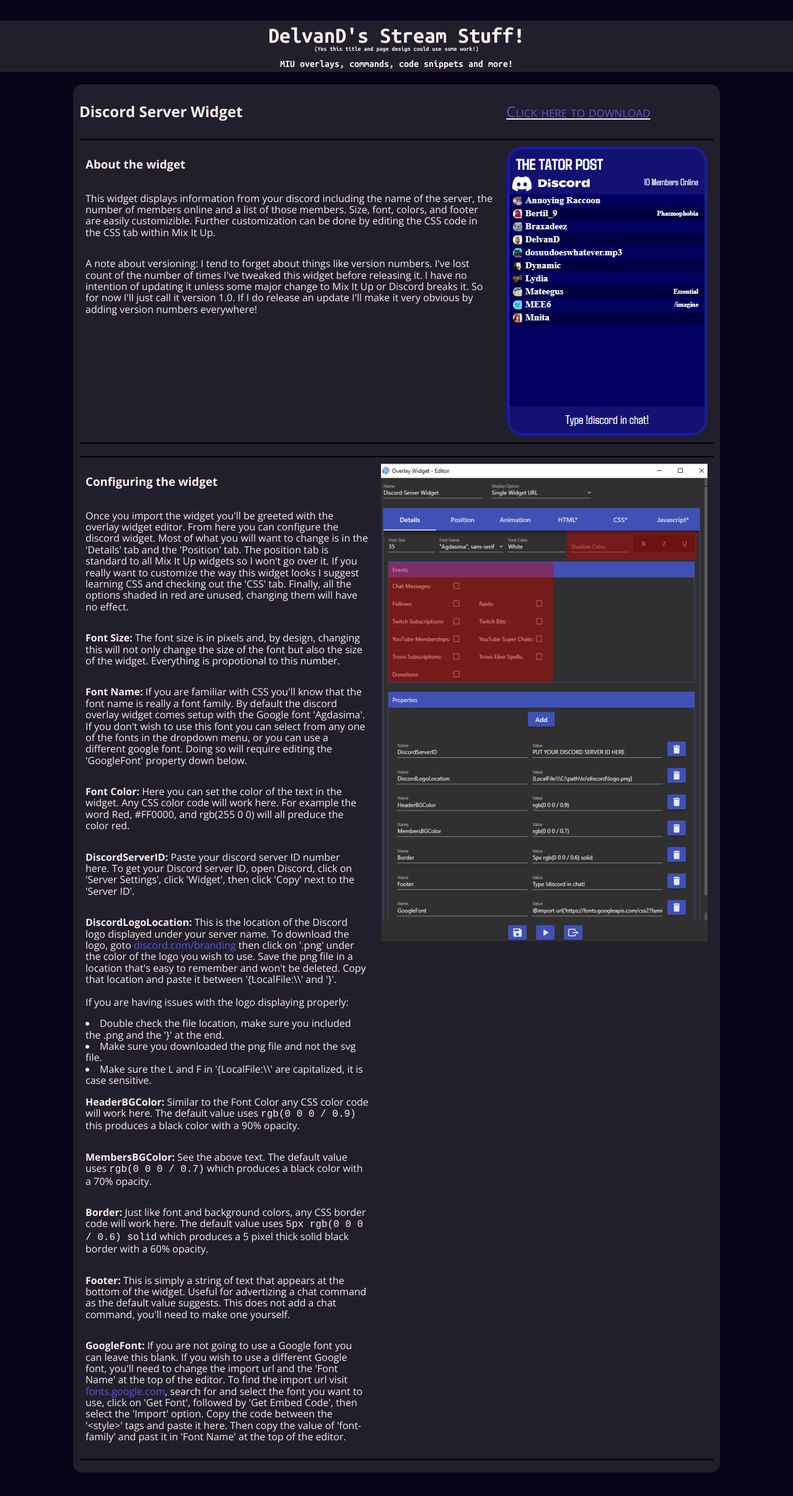
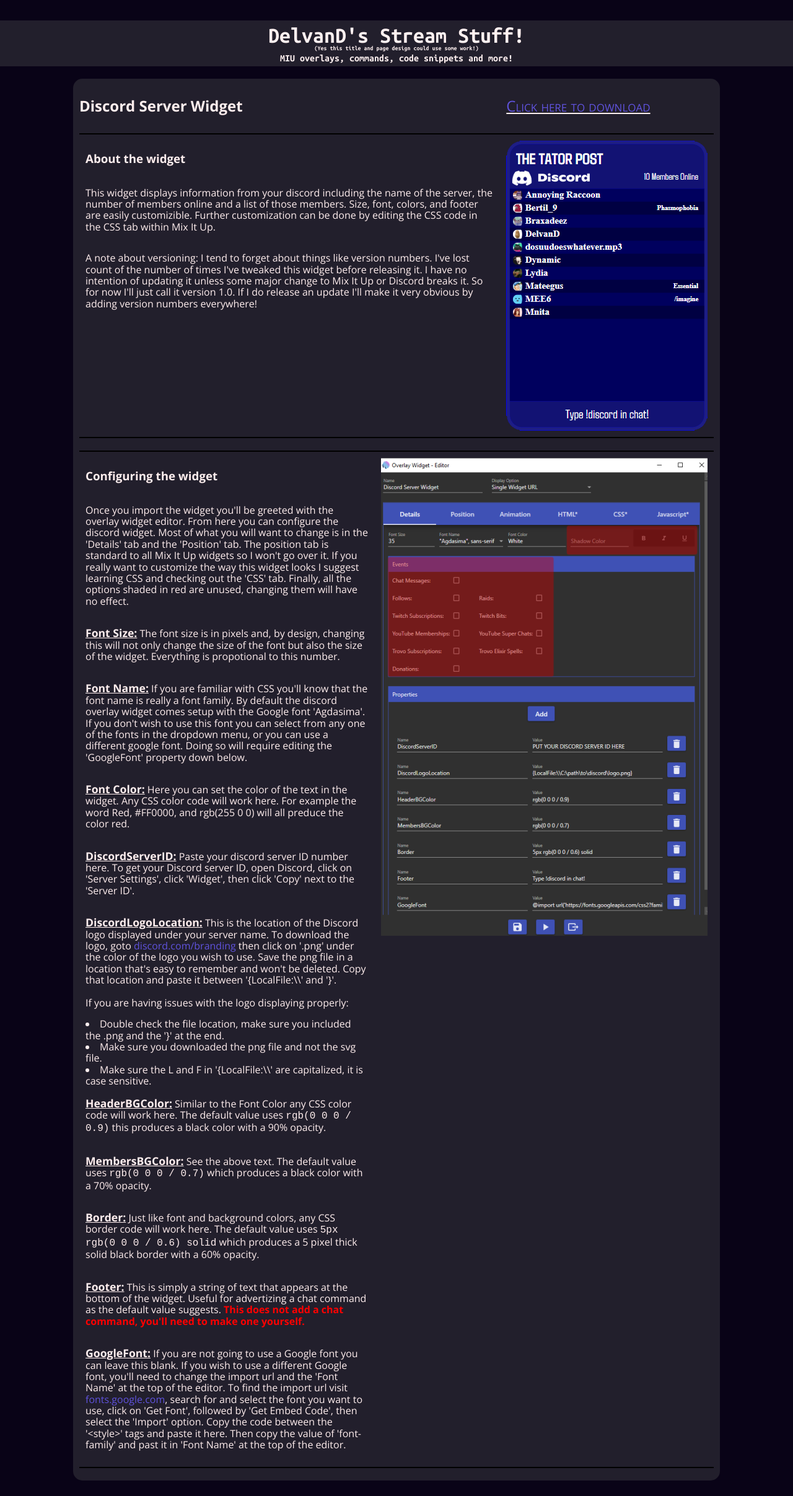
Before and after one commit to TheDelvanD/thedelvand.github.io, a plain HTML site: page discord-widget.html in a window 1280 px wide. Shown: the whole page at 62% size. Drawn offline with nearby package versions, Linux system fonts and the light colour scheme.

Commit message:
removed inline css

```diff
--- a/css/style.css
+++ b/css/style.css
@@ -10,6 +10,8 @@
 }
 
 .pageHeader {
+    display: flex;
+    flex-direction: column;
     text-align: center;
     padding: 4px;
     margin-top: 28px;
@@ -17,7 +19,19 @@
     font-weight: 700;
     background-color: #221f2c;
     color: #fff1f1;
-    text-indent: 0px;
+}
+
+.pageHeader .l1 {
+    font-size: 36px;
+}
+
+.pageHeader .l2 {
+    font-size: 10px;
+    margin-top: -5px;
+}
+
+.pageHeader .l3 {
+    font-size: 16px;
 }
 
 .downloadHeader {
@@ -71,6 +85,10 @@
     margin: 0px 10px 0px 10px;
 }
 
+.socialLinks img {
+    height: 40px;
+}
+
 a {
     color: #6053de;
     text-decoration: none;
@@ -102,3 +120,14 @@
     margin: 10px;
     padding: 0;
 }
+
+.explainerText {
+    font-size: 1.1em;
+    font-weight: bold;
+    text-decoration: underline;
+}
+
+.warningText {
+    color: red;
+    font-weight: bold;
+}
--- a/discord-widget.html
+++ b/discord-widget.html
@@ -11,16 +11,12 @@
         <link href="css/style.css" rel="stylesheet">
     </head>
     <body class="body">
-        <header class="pageHeader">
-            <p style="font-size: 36px; margin-bottom: -14px; margin-top: 0px;">DelvanD&apos;s Stream Stuff!</p>
-            <p style="font-size: 10px; margin-bottom: -8px;">(Yes this title and page design could use some work!)</p>
-            <p style="font-size: 16px; margin-bottom: 0px;">MIU overlays, commands, code snippets and more!</p>
+        <header class="pageHeader"><span class="l1">DelvanD&apos;s Stream Stuff!</span><span class="l2">(Yes this title and page design could use some work!)</span><span class="l3">MIU overlays, commands, code snippets and more!</span>
         </header>
         <div class="mainContent">
             <div class="contentSection">
                 <div class="downloadHeader">
-                    <h2>Discord Server Widget</h2>
-                    <span class="downloadSpan"><a href="./files/overlays/DiscordWidget.zip">Click here to download</a></span>
+                    <h2>Discord Server Widget</h2><span class="downloadSpan"><a href="./files/overlays/DiscordWidget.zip">Click here to download</a></span>
                 </div>
                 <div class="divTable">
                     <div class="divRow">
@@ -30,32 +26,32 @@
                             <p>A note about versioning: I tend to forget about things like version numbers. I&apos;ve lost count of the number of times I&apos;ve tweaked this widget before releasing it. I have no intention of updating it unless some major change to Mix It Up or Discord breaks it. So for now I&apos;ll just call it version 1.0. If I do release an update I&apos;ll make it very obvious by adding version numbers everywhere!</p>
                         </div>
                         <div class="divCell">
-                            <img src="./img/discord-overlay/discord-widget.png">
+                            <img src="./img/discord-overlay/discord-widget.png" alt="Discord widget preview">
                         </div>
                     </div>
                     <div class="divRow">
                         <div class="divCell">
                             <h3>Configuring the widget</h3>
                             <p>Once you import the widget you&apos;ll be greeted with the overlay widget editor. From here you can configure the discord widget. Most of what you will want to change is in the &apos;Details&apos; tab and the &apos;Position&apos; tab. The position tab is standard to all Mix It Up widgets so I won&apos;t go over it. If you really want to customize the way this widget looks I suggest learning CSS and checking out the &apos;CSS&apos; tab. Finally, all the options shaded in red are unused, changing them will have no effect.</p>
-                            <p><b>Font Size:</b> The font size is in pixels and, by design, changing this will not only change the size of the font but also the size of the widget. Everything is propotional to this number.</p>
-                            <p><b>Font Name:</b>&nbsp;If you are familiar with CSS you&apos;ll know that the font name is really a font family. By default the discord overlay widget comes setup with the Google font &apos;Agdasima&apos;. If you don&apos;t wish to use this font you can select from any one of the fonts in the dropdown menu, or you can use a different google font. Doing so will require editing the &apos;GoogleFont&apos; property down below.</p>
-                            <p><b>Font Color:</b> Here you can set the color of the text in the widget. Any CSS color code will work here. For example the word Red, #FF0000, and rgb(255 0 0) will all preduce the color red.</p>
-                            <p><b>DiscordServerID:</b>&nbsp;Paste your discord server ID number here.&nbsp;To get your Discord server ID, open Discord, click on &apos;Server Settings&apos;, click &apos;Widget&apos;, then click &apos;Copy&apos; next to the &apos;Server ID&apos;.</p>
-                            <p><b>DiscordLogoLocation:</b>&nbsp;This is the location of the Discord logo displayed under your server name. To download the logo, goto <a href="https://discord.com/branding">discord.com/branding</a> then click on &apos;.png&apos; under the color of the logo you wish to use. Save the png file in a location that&apos;s easy to remember and won&apos;t be deleted. Copy that location and paste it between &apos;{LocalFile:\\&apos; and &apos;}&apos;.<br><br>
+                            <p><font class="explainerText">Font Size:</font> The font size is in pixels and, by design, changing this will not only change the size of the font but also the size of the widget. Everything is propotional to this number.</p>
+                            <p><font class="explainerText">Font Name:</font>&nbsp;If you are familiar with CSS you&apos;ll know that the font name is really a font family. By default the discord overlay widget comes setup with the Google font &apos;Agdasima&apos;. If you don&apos;t wish to use this font you can select from any one of the fonts in the dropdown menu, or you can use a different google font. Doing so will require editing the &apos;GoogleFont&apos; property down below.</p>
+                            <p><font class="explainerText">Font Color:</font> Here you can set the color of the text in the widget. Any CSS color code will work here. For example the word Red, #FF0000, and rgb(255 0 0) will all preduce the color red.</p>
+                            <p><font class="explainerText">DiscordServerID:</font> Paste your discord server ID number here.&nbsp;To get your Discord server ID, open Discord, click on &apos;Server Settings&apos;, click &apos;Widget&apos;, then click &apos;Copy&apos; next to the &apos;Server ID&apos;.</p>
+                            <p><font class="explainerText">DiscordLogoLocation:</font> This is the location of the Discord logo displayed under your server name. To download the logo, goto <a href="https://discord.com/branding" target="_blank">discord.com/branding</a> then click on &apos;.png&apos; under the color of the logo you wish to use. Save the png file in a location that&apos;s easy to remember and won&apos;t be deleted. Copy that location and paste it between &apos;{LocalFile:\\&apos; and &apos;}&apos;.<br><br>
                                 If you are having issues with the logo displaying properly:</p>
                             <ul>
                                 <li>Double check the file location, make sure you included the .png and the &apos;}&apos; at the end.</li>
                                 <li>Make sure you downloaded the png file and not the svg file.</li>
                                 <li>Make sure the L and F in &apos;{LocalFile:\\&apos; are capitalized, it is case sensitive.</li>
                             </ul>
-                            <p><b>HeaderBGColor:</b> Similar to the Font Color any CSS color code will work here. The default value uses <code>rgb(0 0 0 / 0.9)</code> this produces a black color with a 90% opacity.</p>
-                            <p><b>MembersBGColor:</b> See the above text. The default value uses <code>rgb(0 0 0 / 0.7)</code> which produces a black color with a 70% opacity.</p>
-                            <p><b>Border:</b> Just like font and background colors, any CSS border code will work here. The default value uses <code>5px rgb(0 0 0 / 0.6) solid</code> which produces a 5 pixel thick solid black border with a 60% opacity.</p>
-                            <p><b>Footer:</b> This is simply a string of text that appears at the bottom of the widget. Useful for advertizing a chat command as the default value suggests. This does not add a chat command, you&apos;ll need to make one yourself.</p>
-                            <p><b>GoogleFont:</b> If you are not going to use a Google font you can leave this blank. If you wish to use a different Google font, you&apos;ll need to change the import url and the &apos;Font Name&apos; at the top of the editor. To find the import url visit <a href="https://fonts.google.com/">fonts.google.com</a>, search for and select the font you want to use, click on &apos;Get Font&apos;, followed by &apos;Get Embed Code&apos;, then select the &apos;Import&apos; option. Copy the code between the &apos;&lt;style&gt;&apos; tags and paste it here. Then copy the value of &apos;font-family&apos; and past it in &apos;Font Name&apos; at the top of the editor.</p>
+                            <p><font class="explainerText">HeaderBGColor:</font> Similar to the Font Color any CSS color code will work here. The default value uses <code>rgb(0 0 0 / 0.9)</code> this produces a black color with a 90% opacity.</p>
+                            <p><font class="explainerText">MembersBGColor:</font> See the above text. The default value uses <code>rgb(0 0 0 / 0.7)</code> which produces a black color with a 70% opacity.</p>
+                            <p><font class="explainerText">Border:</font> Just like font and background colors, any CSS border code will work here. The default value uses <code>5px rgb(0 0 0 / 0.6) solid</code> which produces a 5 pixel thick solid black border with a 60% opacity.</p>
+                            <p><font class="explainerText">Footer:</font> This is simply a string of text that appears at the bottom of the widget. Useful for advertizing a chat command as the default value suggests. <font class="warningText">This does not add a chat command, you&apos;ll need to make one yourself.</font></p>
+                            <p><font class="explainerText">GoogleFont:</font> If you are not going to use a Google font you can leave this blank. If you wish to use a different Google font, you&apos;ll need to change the import url and the &apos;Font Name&apos; at the top of the editor. To find the import url visit <a href="https://fonts.google.com/" target="_blank">fonts.google.com</a>, search for and select the font you want to use, click on &apos;Get Font&apos;, followed by &apos;Get Embed Code&apos;, then select the &apos;Import&apos; option. Copy the code between the &apos;&lt;style&gt;&apos; tags and paste it here. Then copy the value of &apos;font-family&apos; and past it in &apos;Font Name&apos; at the top of the editor.</p>
                         </div>
                         <div class="divCell">
-                            <img src="./img/discord-overlay/widget-editor.png">
+                            <img src="./img/discord-overlay/widget-editor.png" alt="Widget editor preview">
                         </div>
                     </div>
                 </div>
```
Also changed, not shown: index.html (+4 -7 lines).
